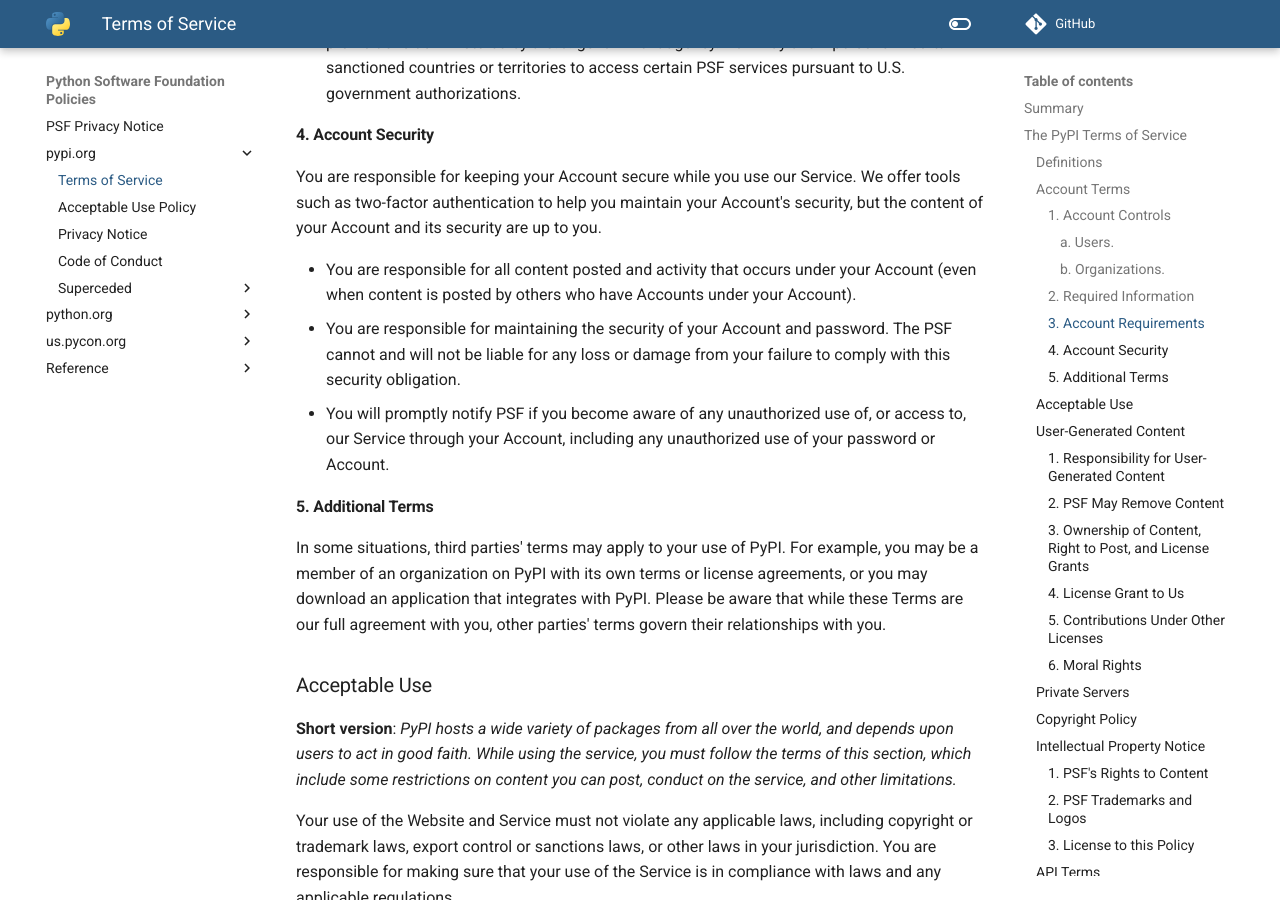
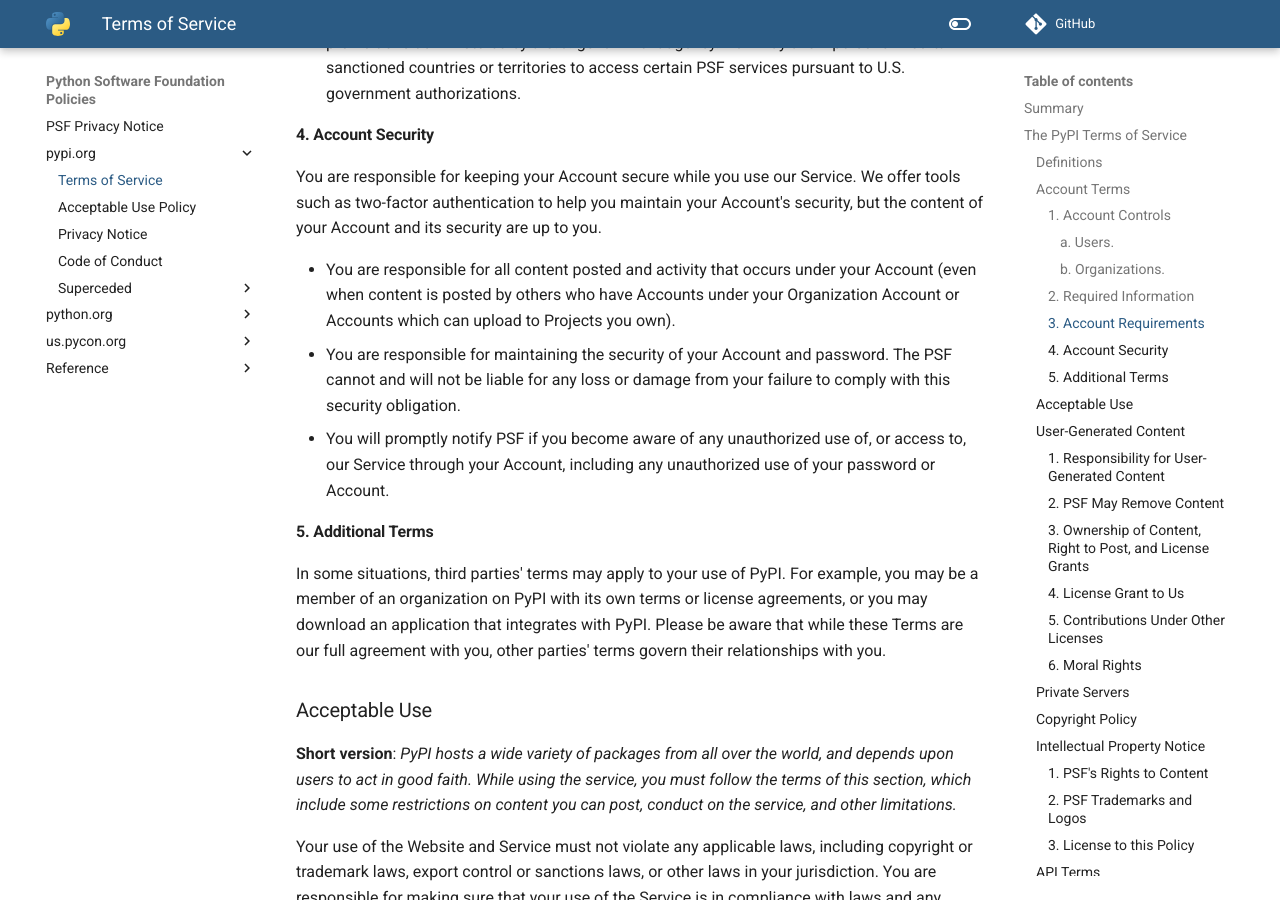
Before and after one commit to psf/policies, an MkDocs documentation site: the page built from docs/pypi.org/Terms-of-Service.md, in a window 1280 px wide and 900 px high, scrolled down 3947 px. Built offline with MkDocs 1.6.1 and Material for MkDocs 9.7.7, drawn with Linux system fonts in a browser that asks for light colours; comment, search, counter and statistics services are not loaded.

Commit message:
clarify Accounts under Accounts

```diff
--- a/docs/pypi.org/Terms-of-Service.md
+++ b/docs/pypi.org/Terms-of-Service.md
@@ -191,7 +191,9 @@
 
 * You are responsible for all content posted and activity
 that occurs under your Account
-(even when content is posted by others who have Accounts under your Account).
+(even when content is posted by others who have Accounts
+under your Organization Account
+or Accounts which can upload to Projects you own).
 * You are responsible for maintaining the security of your Account and password.
 The PSF cannot and will not be liable for any loss or damage
 from your failure to comply with this security obligation.
```
